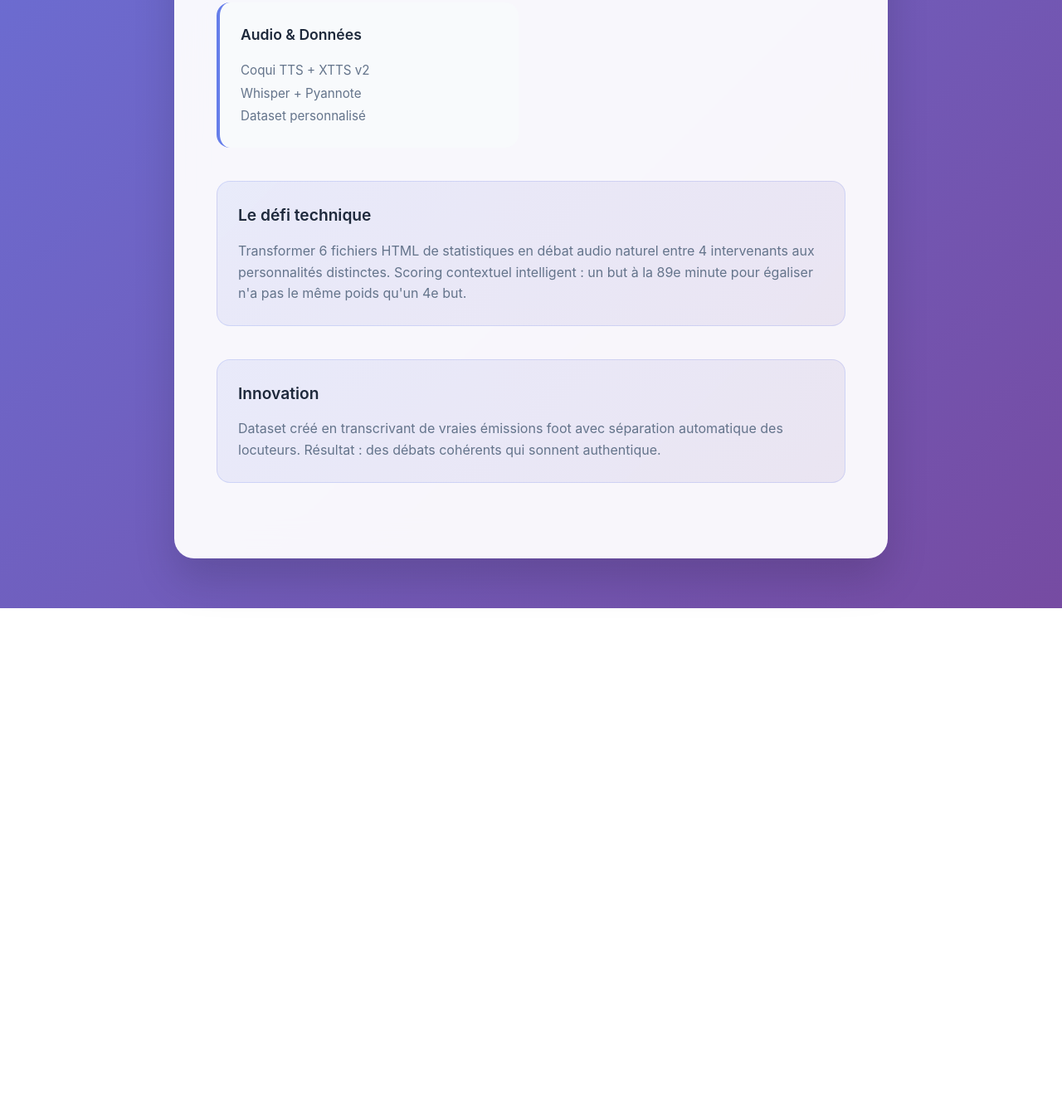
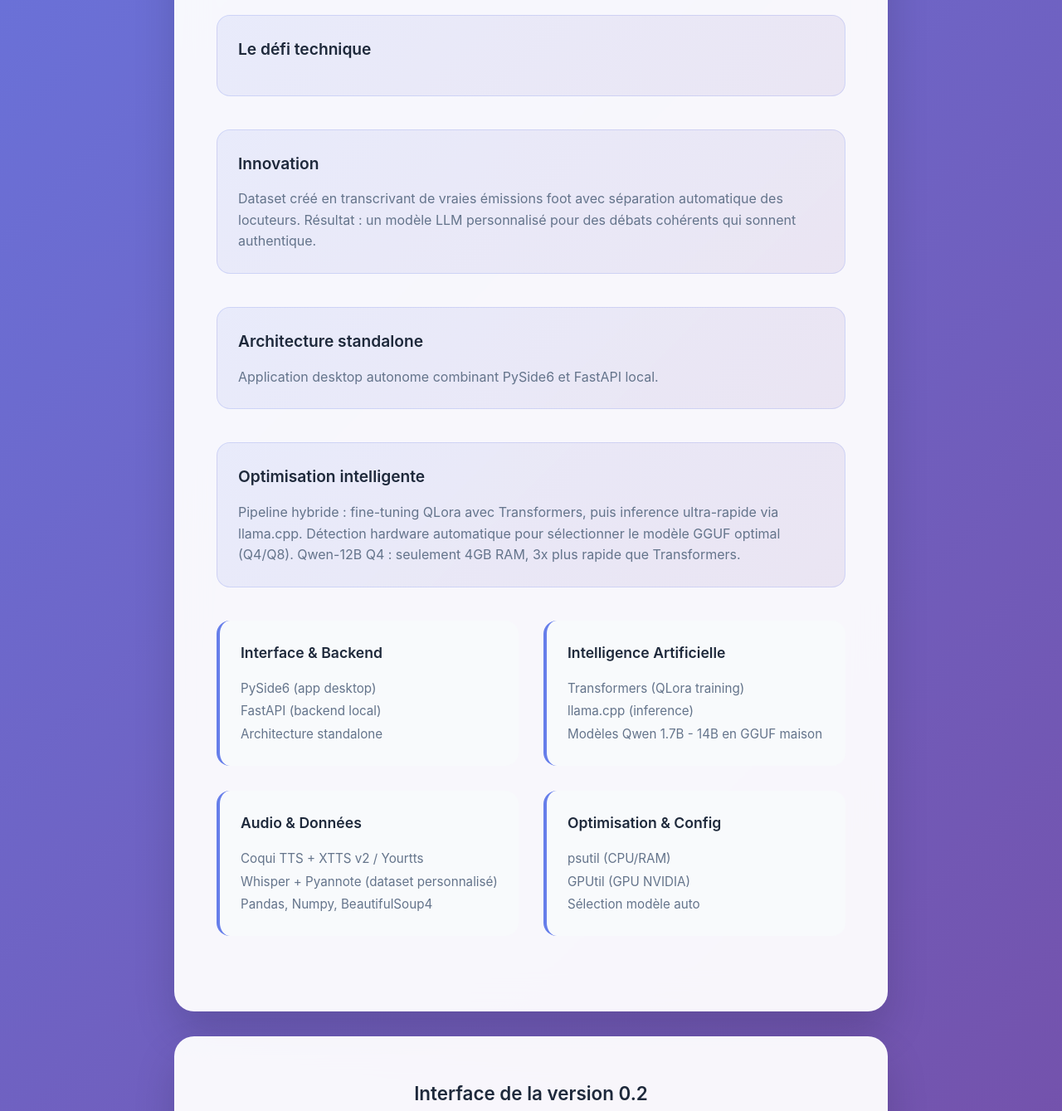
Before and after one commit to KevinDucros/KevinDucros.github.io, a plain HTML site: page index.html in a window 1280 px wide. Shown: the part 1153-2492 px from the top of the page at 83% size. Before the commit the page ends 1886 px from the top, so only its background shows below. Drawn offline with Linux system fonts and the light colour scheme.

Commit message:
ajout wav + screen

```diff
--- a/index.html
+++ b/index.html
@@ -195,18 +195,22 @@
                 <h2 class="demo-title">Écoutez le résultat</h2>
                 <div class="audio-player">
                     <audio controls style="width: 100%;">
-                        <source src="demo1.mp3" type="audio/mpeg">
+                        <source src="v1.wav" type="audio/wav">
                         Votre navigateur ne supporte pas l'audio.
                     </audio>
-                    <p style="margin-top: 10px; font-size: 0.9rem; color: #64748b;">Match serré 2-1</p>
+                    <p style="margin-top: 10px; font-size: 0.9rem; color: #64748b;">Extrait venant de la version 0.1, match PSG 6 - 1 ASSE</p>
                 </div>
                 <div class="audio-player">
                     <audio controls style="width: 100%;">
-                        <source src="demo2.mp3" type="audio/mpeg">
+                        <source src="v2.wav" type="audio/wav">
                         Votre navigateur ne supporte pas l'audio.
                     </audio>
-                    <p style="margin-top: 10px; font-size: 0.9rem; color: #64748b;">Victoire 4-0</p>
+                    <p style="margin-top: 10px; font-size: 0.9rem; color: #64748b;">Extrait venant de la version 0.2, match PSG 0 - 1 OM (joueur entraine l'OM : G.Caperon)</p>
                 </div>
+            </div>
+
+            <div class="highlight">
+                <p>FM Talk Foot est un générateur de podcast à partir de matchs du jeu Football Manager 2024. En plus de proposer une expérience inédite aux joueurs en ancrant leurs exploits dans le réel, le logiciel est totallement gratuit et sans pub. Sa particularité étant d'utiliser la puissance de calcul du pc de l'utilisateur pour générer le débat textuel et audio. Doté d'une interface accessible, il permet à tous les joueurs de garder un souvenir de leurs exploits !</p>
             </div>
 
             <div class="pipeline">
@@ -216,51 +220,80 @@
                     <div class="arrow">→</div>
                     <div class="step">Analyse & Scoring</div>
                     <div class="arrow">→</div>
-                    <div class="step">Débat IA</div>
+                    <div class="step">Débat généré par IA</div>
                     <div class="arrow">→</div>
                     <div class="step">Synthèse vocale</div>
                     <div class="arrow">→</div>
-                    <div class="step">Podcast MP3</div>
+                    <div class="step">Podcast</div>
                 </div>
+            </div>
+
+
+            <div class="highlight">
+                <h3>Le défi technique</h3>
+                <p></p>
+            </div>
+
+            <div class="highlight">
+                <h3>Innovation</h3>
+                <p>Dataset créé en transcrivant de vraies émissions foot avec séparation automatique des locuteurs. Résultat : un modèle LLM personnalisé pour des débats cohérents qui sonnent authentique.</p>
+            </div>
+
+            <div class="highlight">
+                <h3>Architecture standalone</h3>
+                <p>Application desktop autonome combinant PySide6 et FastAPI local. </p>
+            </div>
+
+            <div class="highlight">
+                <h3>Optimisation intelligente</h3>
+                <p>Pipeline hybride : fine-tuning QLora avec Transformers, puis inference ultra-rapide via llama.cpp. Détection hardware automatique pour sélectionner le modèle GGUF optimal (Q4/Q8). Qwen-12B Q4 : seulement 4GB RAM, 3x plus rapide que Transformers.</p>
             </div>
 
             <div class="tech-grid">
                 <div class="tech-category">
                     <h3>Interface & Backend</h3>
                     <div class="tech-list">
-                        PySide6<br>
-                        FastAPI<br>
-                        Pandas
+                        PySide6 (app desktop)<br>
+                        FastAPI (backend local)<br>
+                        Architecture standalone<br>
                     </div>
                 </div>
 
                 <div class="tech-category">
                     <h3>Intelligence Artificielle</h3>
                     <div class="tech-list">
-                        Transformers<br>
-                        Qwen 1.7B - 12B<br>
-                        QLora fine-tuning
+                        Transformers (QLora training)<br>
+                        llama.cpp (inference)<br>
+                        Modèles Qwen 1.7B - 14B en GGUF maison<br>
                     </div>
                 </div>
 
                 <div class="tech-category">
                     <h3>Audio & Données</h3>
                     <div class="tech-list">
-                        Coqui TTS + XTTS v2<br>
-                        Whisper + Pyannote<br>
-                        Dataset personnalisé
+                        Coqui TTS + XTTS v2 / Yourtts<br>
+                        Whisper + Pyannote (dataset personnalisé)<br>
+                        Pandas, Numpy, BeautifulSoup4
+                    </div>
+                </div>
+
+                <div class="tech-category">
+                    <h3>Optimisation & Config</h3>
+                    <div class="tech-list">
+                        psutil (CPU/RAM)<br>
+                        GPUtil (GPU NVIDIA)<br>
+                        Sélection modèle auto
                     </div>
                 </div>
             </div>
+        </div>
 
-            <div class="highlight">
-                <h3>Le défi technique</h3>
-                <p>Transformer 6 fichiers HTML de statistiques en débat audio naturel entre 4 intervenants aux personnalités distinctes. Scoring contextuel intelligent : un but à la 89e minute pour égaliser n'a pas le même poids qu'un 4e but.</p>
+        <div class="card" style="margin-top: 30px;">
+            <div class="header">
+                <h2 class="pipeline-title">Interface de la version 0.2</h2>
             </div>
-
-            <div class="highlight">
-                <h3>Innovation</h3>
-                <p>Dataset créé en transcrivant de vraies émissions foot avec séparation automatique des locuteurs. Résultat : des débats cohérents qui sonnent authentique.</p>
+            <div style="text-align: center;">
+                <img src="5.png" alt="Interface FM Talk Foot v0.2" style="max-width: 100%; border-radius: 12px; box-shadow: 0 4px 12px rgba(0, 0, 0, 0.1);">
             </div>
         </div>
     </div>
```
Also changed, not shown: 5.png (added), 2 other files.
